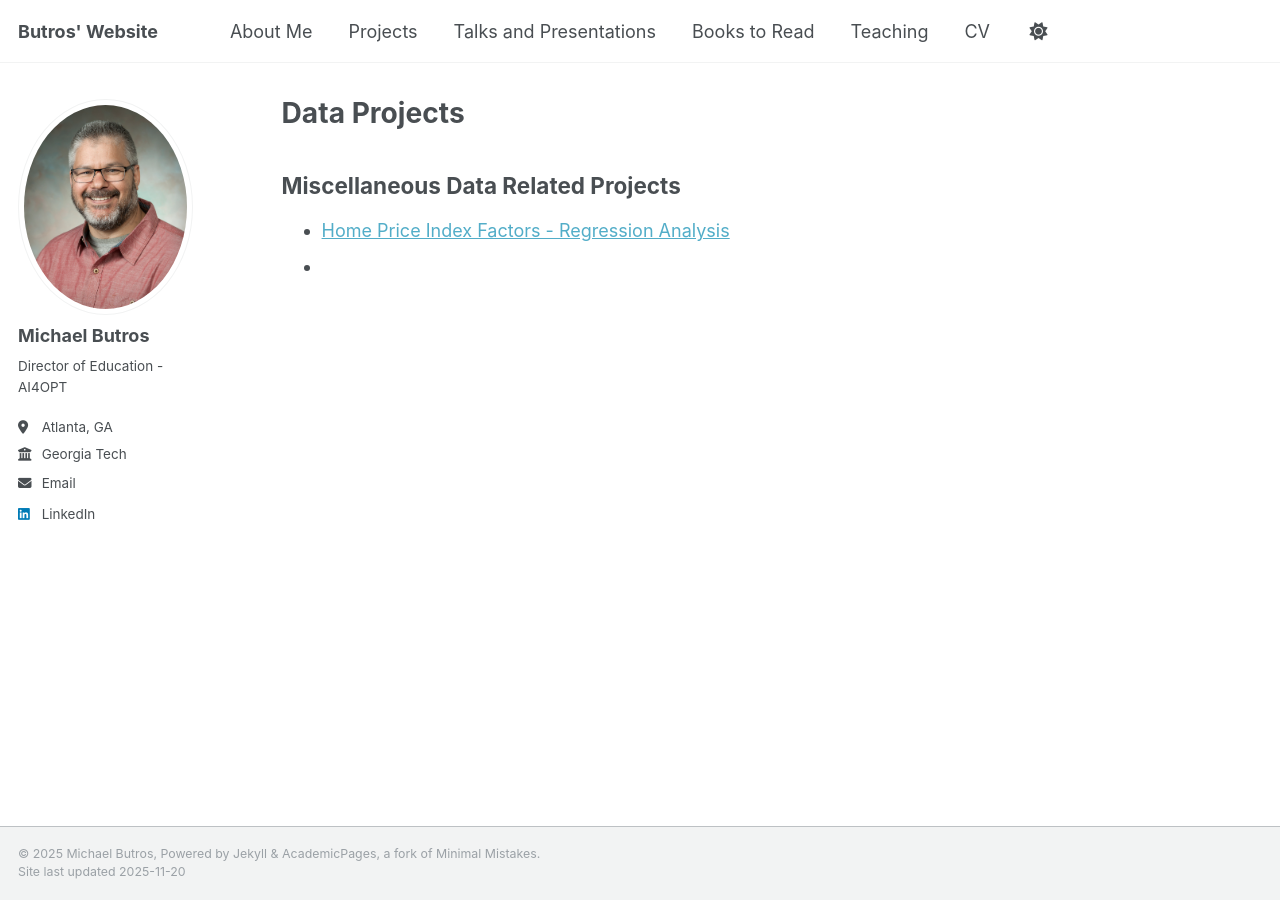
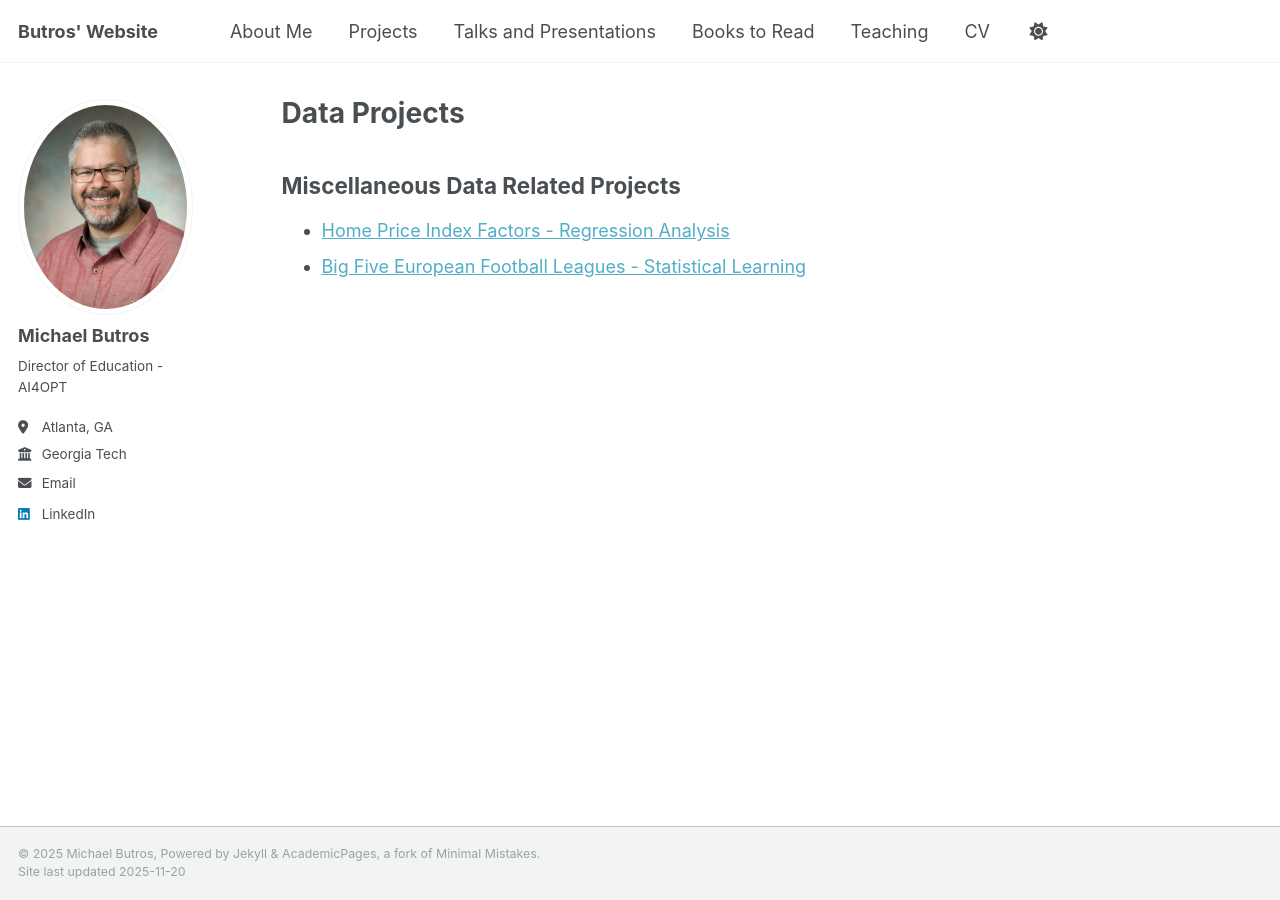
Before and after one commit to MButros/MButros.github.io, a Jekyll site: the page built from _pages/stuff.md, in a window 1280 px wide. Built offline with Jekyll 4.4.1, drawn with Linux system fonts in a browser that asks for light colours.

Commit message:
Update stuff.md

```diff
--- a/_pages/stuff.md
+++ b/_pages/stuff.md
@@ -12,4 +12,4 @@ redirect_from:
 ##  Miscellaneous Data Related Projects
 
 * [Home Price Index Factors - Regression Analysis ](../files/AnalysisButros.pdf)
-*
+* [Big Five European Football Leagues - Statistical Learning ](../files/Report3.pdf)
```
